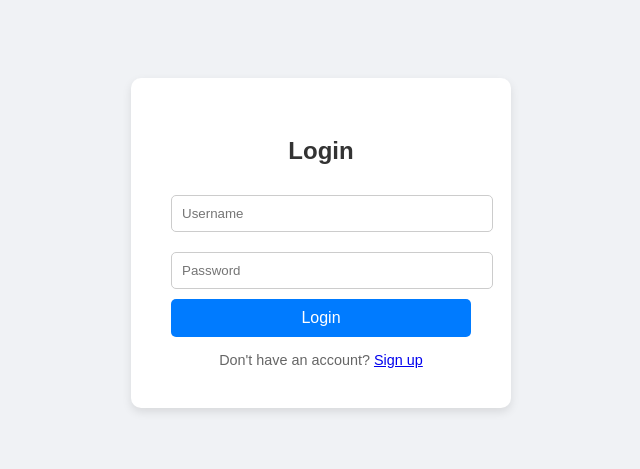
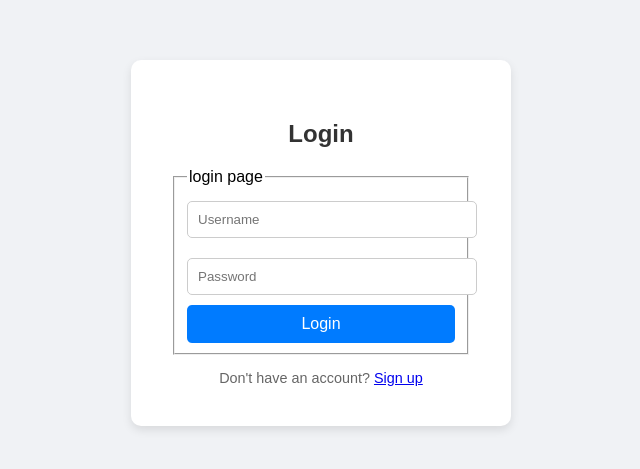
Before and after one commit to Dhanush96660/godawariwave, a plain HTML site: page index.html in a window 1280 px wide. Shown: the part 157-626 px from the top of the page, without its empty margins (319-959 px from the left). Drawn offline with Linux system fonts and the light colour scheme.

Commit message:
added the code

```diff
--- a/index.html
+++ b/index.html
@@ -65,11 +65,14 @@
 <body>
   <div class="login-container">
     <h2>Login</h2>
+    <fieldset>
+        <legend>login page</legend>
     <form action="/login" method="post">
       <input type="text" name="username" placeholder="Username" required />
       <input type="password" name="password" placeholder="Password" required />
       <input type="submit" value="Login" />
     </form>
+    </fieldset>
     <div class="footer">
       Don't have an account? <a href="#">Sign up</a>
     </div>
```
